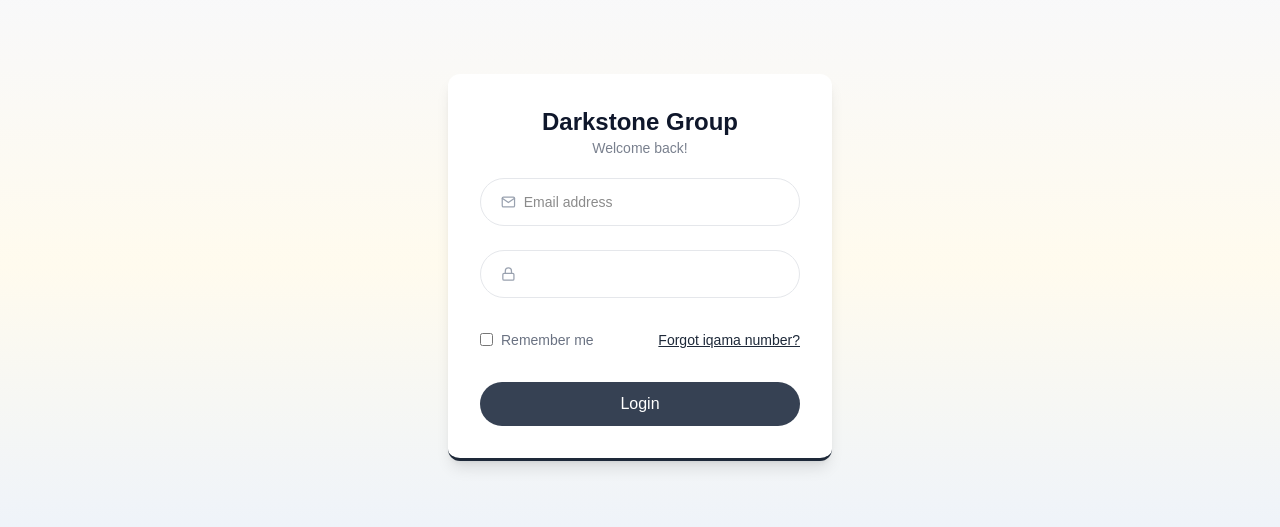
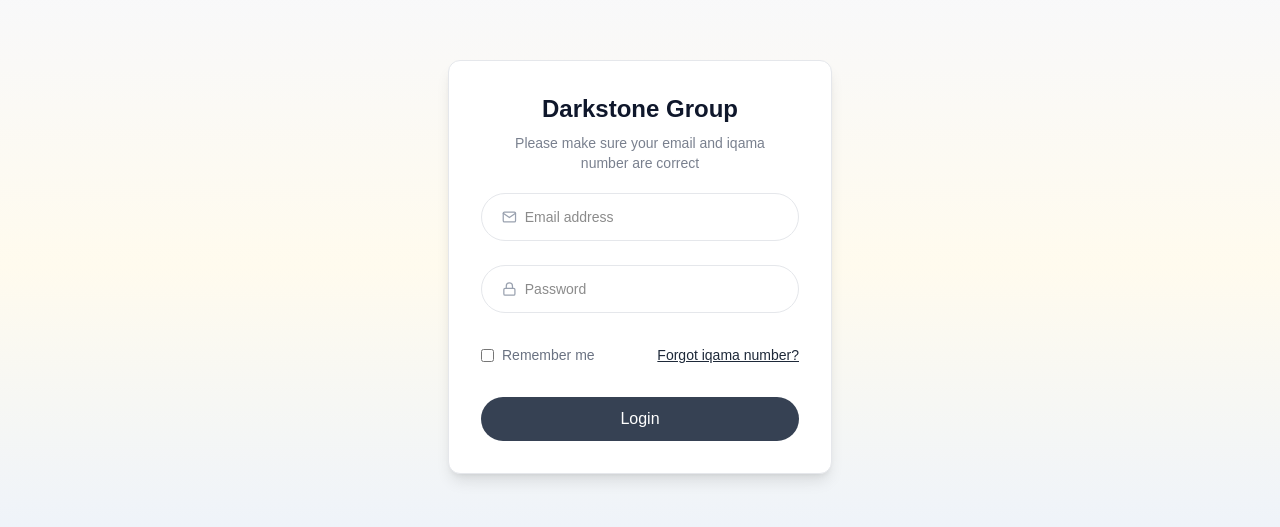
Before and after one commit to ridwanbuild/darkstone-dashboard, a Next.js app: page /login in a window 1280 px wide. Shown: the part 133-660 px from the top of the page. Built offline with nearby package versions, Linux system fonts and the light colour scheme; no server answers.

Commit message:
auth error fixed

```diff
--- a/src/app/(site)/home-dashboard/page.tsx
+++ b/src/app/(site)/home-dashboard/page.tsx
@@ -1,5 +1,6 @@
 "use client";
 
+import Link from "next/link";
 import React from "react";
 import {
   FiBell,
@@ -82,15 +83,18 @@ export default function DashboardHome() {
   return (
 
 
-    <div className="min-h-screen bg-gray-50">
+    <div className="min-h-screen  bg-gray-50">
       <div className="container mx-auto px-4">
         {/* ---------------- Top Navbar ---------------- */}
 
-        <header className="pt-2 lg:pt-5 pb-8">
+        <header className="pt-2 lg:py-16 lg:pt-5 pb-8">
+
           <div className="flex bg-white shadow-md border border-gray-200 rounded-full items-center justify-between px-4 py-3 max-w-5xl mx-auto">
+
             <h1 className="text-xl font-semibold text-gray-800">
-              Employee Dashboard
+              Dashboard
             </h1>
+
 
             {/* Search */}
             <div className="hidden md:flex items-center gap-2 bg-gray-100 px-3 py-2 rounded-lg w-72">
@@ -110,12 +114,17 @@ export default function DashboardHome() {
                 <span>32°C</span>
               </div>
             </div>
+
+            <div>
+              <Link href={'/'} className="text-gray-600 bg-slate-100  px-4 rounded-full py-2  "> Back </Link>
+            </div>
+
           </div>
         </header>
 
 
         {/* ---------------- Main Content ---------------- */}
-        <main className="max-w-7xl mx-auto px-4 py-6 space-y-10">
+        <main className="max-w-7xl  mx-auto px-4 pb-16 lg:py-6 space-y-10">
           {/* -------- Employee Status Section (RE-USED) -------- */}
 
           <section className="grid grid-cols-1 md:grid-cols-3 gap-6">
@@ -148,6 +157,7 @@ export default function DashboardHome() {
               );
             })}
           </section>
+
 
           {/* ---------------- Quick Access ---------------- */}
           <section>
--- a/src/app/(site)/login/page.tsx
+++ b/src/app/(site)/login/page.tsx
@@ -1,101 +1,115 @@
 "use client";
 
 import { useAuth } from "@/AuthProvider/AuthProvider";
-import Link from "next/link";
 import { useRouter } from "next/navigation";
-import React, { useState } from "react";
 import toast from "react-hot-toast";
-import { FaGoogle } from "react-icons/fa";
 import { FiMail, FiLock } from "react-icons/fi";
 
 export default function LoginPage() {
-  const { login } = useAuth();
-  const router = useRouter()
+  // get login function & loading state from AuthContext
+  const { login, loading } = useAuth();
+  const router = useRouter();
 
+  // handle form submit
   const handleSubmit = async (e: any) => {
-    e.preventDefault(); // ❌ stop page reload
+    e.preventDefault(); // stop page reload
 
+    // get form values
     const email = e.target.email.value;
     const password = e.target.password.value;
 
-    console.log({ email, password });
+    try {
+      // call login function
+      await login(email, password);
 
-    try {
-      await login(email, password);
-      toast.success("Login success")
-      router.push("/home-dashboard")
+      // success toast
+      toast.success("Login success", {
+        position: "top-center",
+      });
 
-    } catch (error: any) {
-      alert(error.message);
+      // redirect after login
+      router.push("/home-dashboard");
+    } catch (error) {
+      // error toast
+      toast.error("Email or iqama is incorrect", {
+        position: "top-center",
+      });
     }
-
   };
 
+  const handlerIqamaNumber = () => {
+
+    return toast.success("Please check your email. We have sent you the instructions")
+
+  }
+
   return (
-    <div className="flex items-center h-screen justify-center bg-gradient-to-b from-[#F5F7FF] via-[#fffbee] to-[#E6EFFF] px-4">
+    <div className="flex items-center justify-center h-screen bg-gradient-to-b from-[#F5F7FF] via-[#fffbee] to-[#E6EFFF] px-4">
 
-      <div className="flex w-full border-b-3  rounded-xl border-gray-800 shadow-lg bg-white p-8 max-w-96 flex-col items-center justify-center">
+      {/* Login Card */}
+      <div className="flex w-full max-w-96 flex-col items-center justify-center rounded-xl border border-gray-200 bg-white p-8 shadow-lg">
 
-        <h2 className="text-2xl font-bold text-slate-900">Darkstone Group</h2>
+        {/* Title */}
+        <h2 className="text-2xl font-bold text-slate-900">
+          Darkstone Group
+        </h2>
 
-        <div className="pb-5">
-          <p className=" text-sm text-gray-500/90">Welcome back!</p>
-        </div>
+        {/* Subtitle */}
+        <p className="pb-5 text-center w-72 pt-2 text-sm text-gray-500/90">
+          Please make sure your email and iqama number are correct
+        </p>
 
+        {/* Login Form */}
         <form onSubmit={handleSubmit} className="w-full">
-          {/* Email */}
-          <div className="flex h-12 w-full items-center gap-2 rounded-full border border-gray-200 pl-5 focus-within:border-gray-400">
+
+          {/* Email input */}
+          <div className="flex h-12 items-center gap-2 rounded-full bg-transparent  border border-gray-200 pl-5 focus-within:border-gray-400">
             <FiMail className="text-gray-400" />
             <input
               type="email"
+              name="email"
               placeholder="Email address"
-              name="email"
+              required
               className="h-full w-full bg-transparent text-sm outline-none"
             />
           </div>
 
-          {/* Password */}
-          <div className="mt-6 flex h-12 w-full items-center gap-2 rounded-full border border-gray-200 pl-5 focus-within:border-gray-400">
+          {/* Password input */}
+          <div className="mt-6 flex h-12 items-center gap-2 rounded-full border border-gray-200 pl-5 focus-within:border-gray-400">
             <FiLock className="text-gray-400" />
             <input
               type="password"
               name="password"
+              placeholder="Password"
+              required
               className="h-full w-full bg-transparent text-sm outline-none"
             />
           </div>
 
           {/* Remember & Forgot */}
-          <div className="mt-8 flex w-full items-center justify-between text-sm">
+          <div className="mt-8 flex items-center justify-between text-sm">
             <label className="flex items-center gap-2 text-gray-500 cursor-pointer">
               <input type="checkbox" className="accent-gray-800" />
               Remember me
             </label>
-            <a href="#" className="text-gray-800 underline">
+
+            <span onClick={handlerIqamaNumber} className="text-gray-800 underline cursor-pointer">
               Forgot iqama number?
-            </a>
+            </span>
+
           </div>
 
-          {/* Submit */}
+          {/* Submit Button */}
           <button
             type="submit"
-            className="mt-8 cursor-pointer h-11 w-full rounded-full bg-gray-700 text-white transition disabled:opacity-60"
+
+            className="mt-8 h-11 w-full cursor-pointer rounded-full bg-gray-700 text-white transition disabled:opacity-60 disabled:cursor-not-allowed"
           >
             Login
+
           </button>
+
         </form>
-
-        {/* Signup */}
-        {/* <p className="mt-4 text-gray-800/90">
-          Don’t have an account?{" "}
-          <Link
-            href="/register"
-            className="text-gray-800 font-semibold underline"
-          >
-            Sign up
-          </Link>
-        </p> */}
-
-
       </div>
     </div>
   );
--- a/src/app/layout.tsx
+++ b/src/app/layout.tsx
@@ -4,6 +4,7 @@ import "./globals.css";
 import Navbar from "@/components/Navbar";
 import Footer from "@/components/Footer";
 import AuthProvider from "@/AuthProvider/AuthProvider";
+import { Toaster } from "react-hot-toast";
 
 const geistSans = Geist({
   variable: "--font-geist-sans",
@@ -30,7 +31,8 @@ export default function RootLayout({
       <body
         className={`${geistSans.variable} ${geistMono.variable} antialiased`}
       >
-        <AuthProvider> {children}</AuthProvider>
+
+        <AuthProvider> {children}  <Toaster position="top-center" /> </AuthProvider>
 
       </body>
     </html>
```
